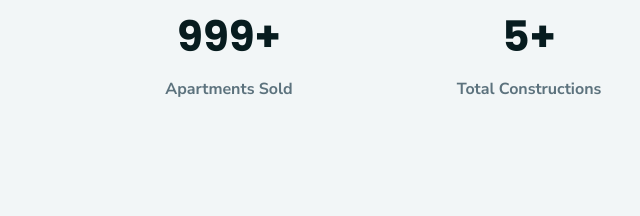
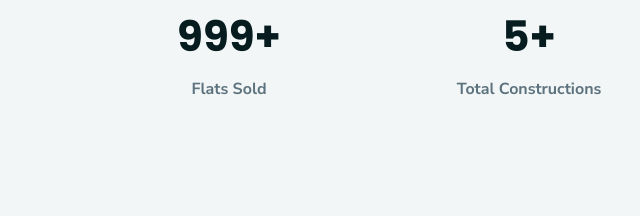
Before and after one commit to abhishekxsaroj/aquarocktest, a plain HTML site: page index.html in a window 1280 px wide. Shown: the part 2054-2270 px from the top of the page, 261-901 px from the left. Drawn offline with Linux system fonts and the light colour scheme; a script that the page names is missing; files whose address does not match are found by name.

Commit message:
ten commit

```diff
--- a/index.html
+++ b/index.html
@@ -269,7 +269,7 @@
                             <i class="flaticon-office"></i>
                         </div>
                         <h1><span class="counter">999</span><span class="counterUp-letter"></span><span class="counterUp-icon">+</span> </h1>
-                        <h6>Apartments Sold</h6>
+                        <h6>Flats Sold</h6>
                     </div>
                 </div>
                 <div class="col-md-3 col-sm-6 align-self-center">
```
